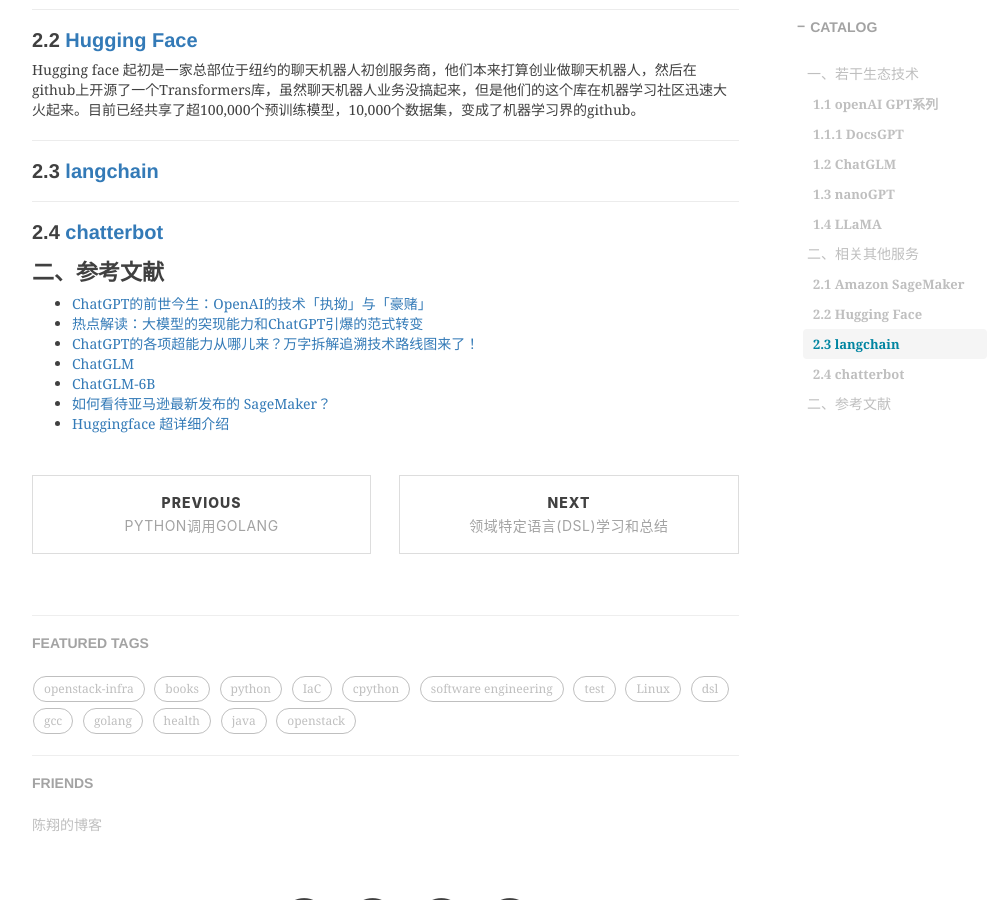
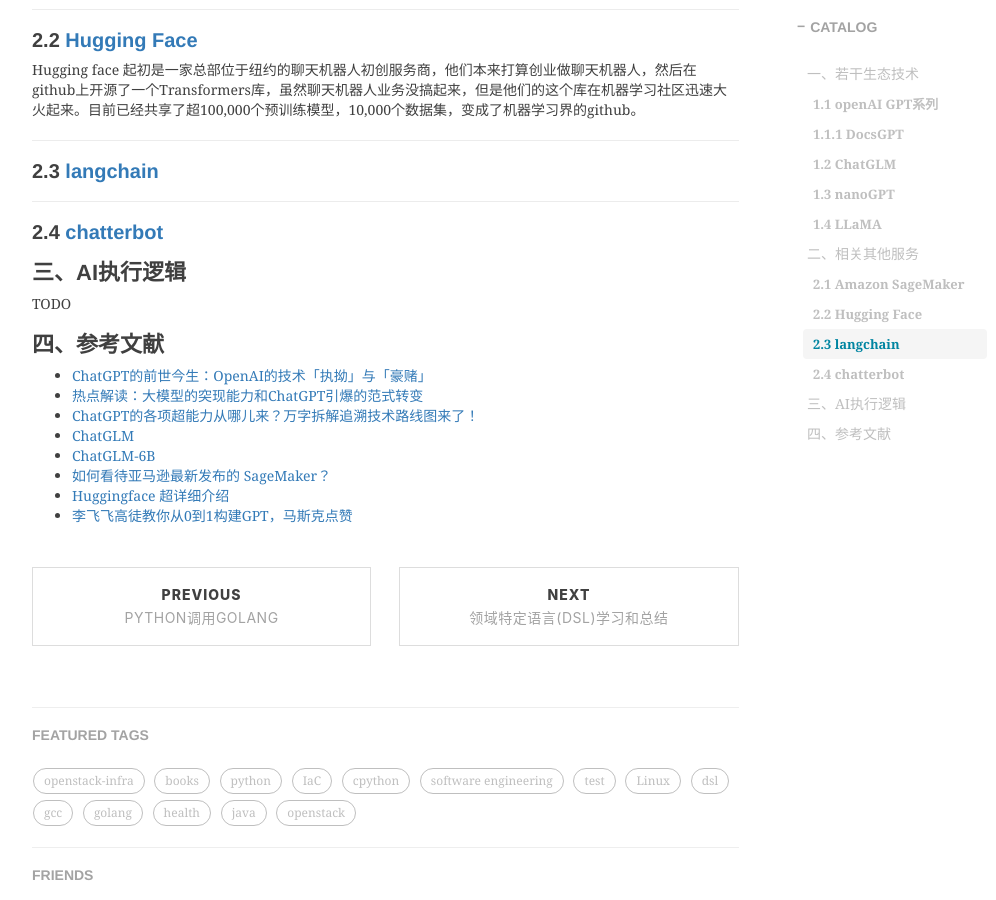
Before and after one commit to shihai1991/shihai1991.github.io, a Jekyll site: the page built from _posts/2023-02-16-openai生态调研.md, in a window 1280 px wide and 900 px high, scrolled down 2087 px. Shown: the whole window, without its empty margins (233-1229 px from the left). Built offline with Jekyll 4.4.1, drawn with Linux system fonts in a browser that asks for light colours; nearby versions of some CDN libraries; comment, search, counter and statistics services are not loaded.

Commit message:
Update 2023-02-16-openai生态调研.md

```diff
--- a/_posts/2023-02-16-openai生态调研.md
+++ b/_posts/2023-02-16-openai生态调研.md
@@ -47,7 +47,10 @@
 ## 2.4 [chatterbot](https://chatterbot.readthedocs.io/)
 
 
-# 二、参考文献
+# 三、AI执行逻辑
+TODO
+
+# 四、参考文献
 - [ChatGPT的前世今生：OpenAI的技术「执拗」与「豪赌」](https://www.8btc.com/article/6805740)
 - [热点解读：大模型的突现能力和ChatGPT引爆的范式转变](https://mp.weixin.qq.com/s?__biz=MzA3MzI4MjgzMw==&mid=2650864784&idx=3&sn=fb8ad092ad32623af7ea822652cd14cc&chksm=84e538eeb392b1f8ff40fa10dc2c84b56904fed261ff15f97f36a1023f887807af62ea39bde7&scene=21#wechat_redirect)
 - [ChatGPT的各项超能力从哪儿来？万字拆解追溯技术路线图来了！](https://mp.weixin.qq.com/s?__biz=MzA3MzI4MjgzMw==&mid=2650864144&idx=4&sn=1270624988d70f44d4059af7ac4ae4e0&chksm=84e53e6eb392b7785418e8257952284cfe6dd801d84404958fb917c461da792039626e172c31&scene=21#wechat_redirect)
@@ -55,3 +58,4 @@
 - [ChatGLM-6B](https://github.com/THUDM/ChatGLM-6B)
 - [如何看待亚马逊最新发布的 SageMaker？](https://www.zhihu.com/question/263394266)
 - [Huggingface 超详细介绍](https://zhuanlan.zhihu.com/p/535100411)
+- [李飞飞高徒教你从0到1构建GPT，马斯克点赞](https://zhuanlan.zhihu.com/p/600057039)
```
